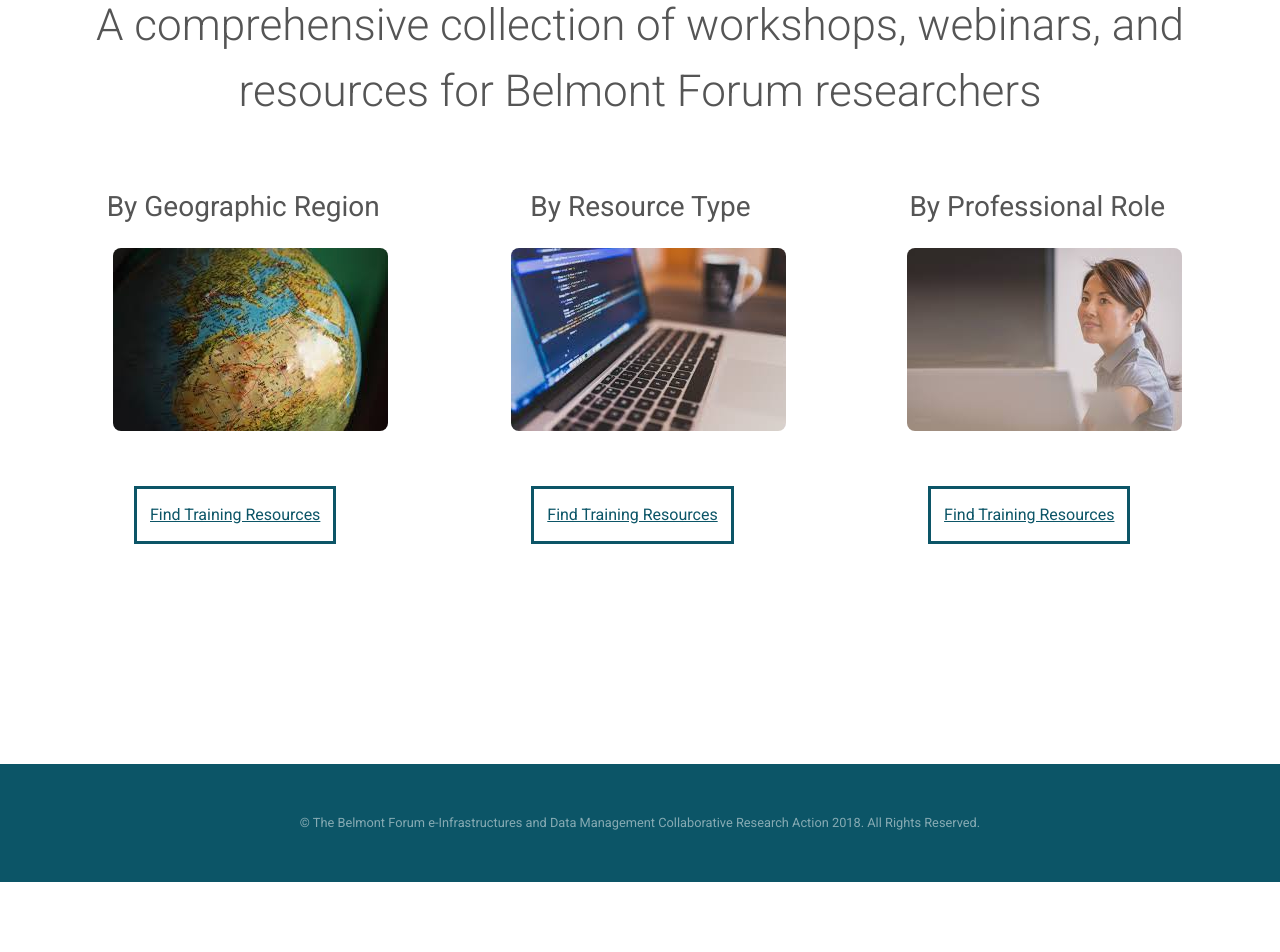
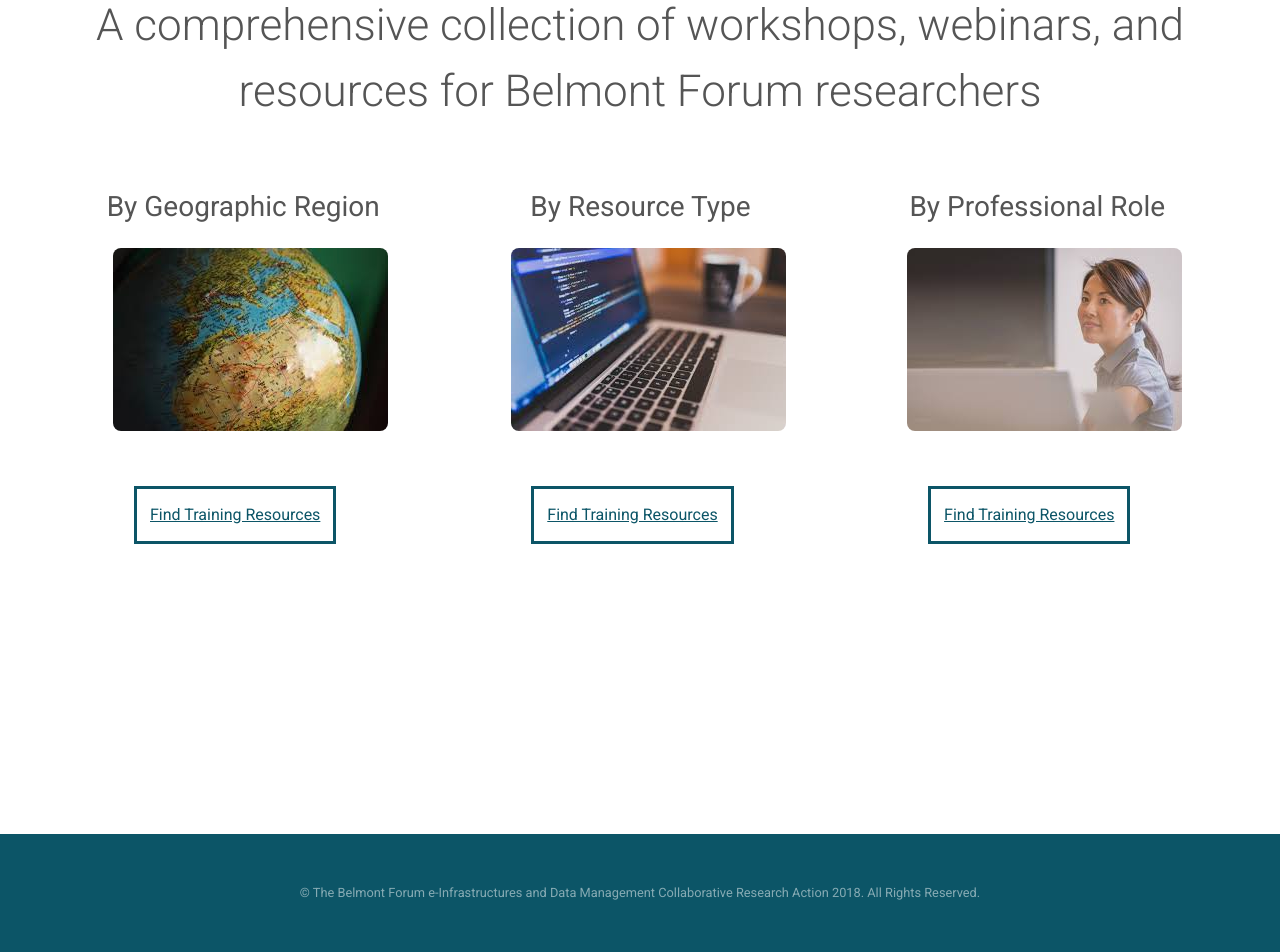
Before and after one commit to bfe-inf/toolkit, a Jekyll site: the page built from dmt-root.html, in a window 1280 px wide. Shown: the part 352-1304 px from the top of the page. Built offline with Jekyll 4.4.1, drawn with Linux system fonts in a browser that asks for light colours; before the commit the page ends 1234 px from its top, so only the background shows below that.

Commit message:
Update dmt-root.html

```diff
--- a/dmt-root.html
+++ b/dmt-root.html
@@ -52,7 +52,7 @@
 					</header>
 			</section>
 			<!-- Intro -->
-			<section id="two" class="wrapper style3" style="padding-bottom: 180px;">
+			<section id="two" class="wrapper style3" style="padding-bottom: 250px;">
 				<div class="inner">
 					<div id="flexgrid">
 						<div>
```
